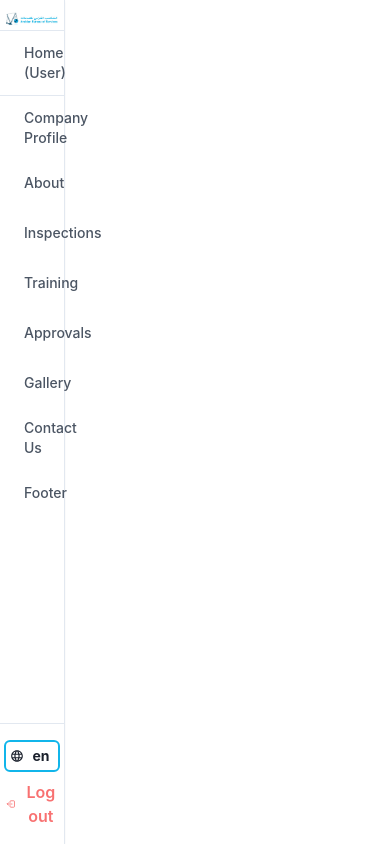
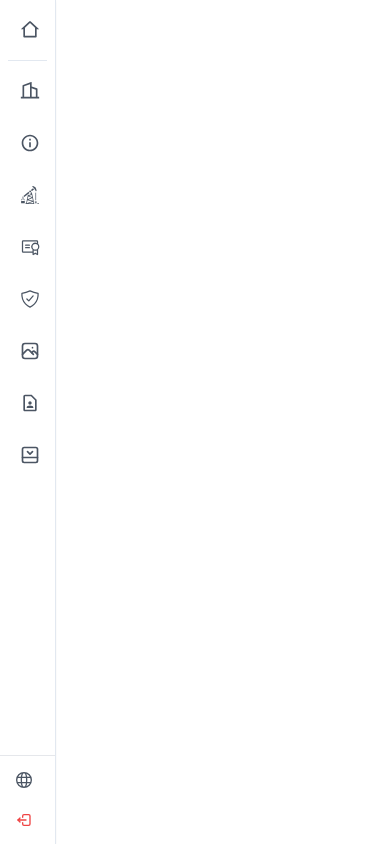
Before and after one commit to IOSdeVeloper20/bureau, a React (Create React App) app: page /Admin in a window 390 px wide. Built offline with nearby package versions, Linux system fonts and the light colour scheme; what tailwindcss-rtl would draw is missing.

Commit message:
Responsive Dashboard Done.

```diff
--- a/src/Components/LangButton/index.jsx
+++ b/src/Components/LangButton/index.jsx
@@ -1,20 +1,22 @@
 import React, { useContext } from "react";
-import { LangContext } from "../../Contexts/LangContext";
+// import { LangContext } from "../../Contexts/LangContext";
 import { MdOutlineLanguage } from "react-icons/md";
+import { UseLanguage } from "../../Hooks/UseLanguage";
 
 const LangButton = () => {
-  const { langState, setLangState } = useContext(LangContext);
+  // const { langState, setLangState } = useContext(LangContext);
+  const { language, toggleLanguage } = UseLanguage();
 
-  const handleLang = () => {
-    setLangState((prevLang) => (prevLang === "en" ? "ar" : "en"));
-  };
+  // const handleLang = () => {
+  //   setLangState((prevLang) => (prevLang === "en" ? "ar" : "en"));
+  // };
 
   return (
     <button
-      onClick={handleLang}
+      onClick={toggleLanguage}
       className="flex justify-center items-center gap-2 rounded-md border-2 border-lightBlue text-sm text-lighBlue font-bold pe-2 p-1">
       <MdOutlineLanguage />
-      {langState}
+      {language}
     </button>
   );
 };
--- a/src/Components/LogoutButton/index.jsx
+++ b/src/Components/LogoutButton/index.jsx
@@ -3,22 +3,22 @@ import { UserContext } from "../../Contexts/UserContext";
 import { useNavigate } from "react-router-dom";
 import { LangContext } from "../../Contexts/LangContext";
 import { TbLogout2 } from "react-icons/tb";
+import { UseLogout } from "../../Hooks/UseLogout";
 
-const LogoutButton = ({className}) => {
+const LogoutButton = ({ className }) => {
   const { setUserState } = useContext(UserContext);
   const navigate = useNavigate();
   const { langState } = useContext(LangContext);
+  const logout = UseLogout();
 
-  const handleSignOut = () => {
-    setUserState(false);
-    sessionStorage.removeItem("authToken");
-    navigate("/");
-  };
+  // const handleSignOut = () => {
+  //   setUserState(false);
+  //   sessionStorage.removeItem("authToken");
+  //   navigate("/");
+  // };
 
   return (
-    <button
-      onClick={handleSignOut}
-      className={`${className}`}>
+    <button onClick={logout} className={`${className}`}>
       <TbLogout2 />
       {langState === "en" ? "Log out" : "تسجيل الخروج"}
     </button>
--- a/src/Components/Sidebar/SidebarContainer.jsx
+++ b/src/Components/Sidebar/SidebarContainer.jsx
@@ -1,24 +1,42 @@
 import React from "react";
 import logo from "../../Assets/Images/logo.jpeg";
-import LogoutButton from "../LogoutButton";
-import LangButton from "../LangButton";
+import { GrLanguage } from "react-icons/gr";
+import { TbLogout2 } from "react-icons/tb";
+import { UseLanguage } from "../../Hooks/UseLanguage";
+import { UseLogout } from "../../Hooks/UseLogout";
 
 const SidebarContainer = ({ children }) => {
+  const { language, toggleLanguage } = UseLanguage();
+  const logout = UseLogout();
+
   return (
-    <aside className="h-screen w-1/6">
+    <aside className="h-screen transition-all duration-300 ease-in-out w-14 md:w-64">
       <nav className="h-full flex flex-col bg-white border-r shadow-sm">
-        <img src={logo} alt="white logo" className="pt-3 pb-1 px-1" />
+        {/* Logo section */}
+        <div className="p-4 border-b border-gray-200 hidden md:block">
+          <img src={logo} alt="Logo" className="w-full" />
+        </div>
 
-        <hr />
+        <ul className="flex-grow p-2 space-y-2">{children}</ul>
 
-        <ul className="flex-grow">{children}</ul>
+        <div className="border-t border-gray-200 p-2">
+          <button
+            onClick={toggleLanguage}
+            className="flex items-center w-full p-2 text-gray-600 hover:bg-gray-100 rounded-lg transition-colors duration-200">
+            <GrLanguage className="w-4 h-4" />
+            <span className="ml-3 hidden md:block">
+              {language === "en" ? "العربية" : "English"}
+            </span>
+          </button>
 
-        <hr />
-
-        <div className="flex flex-col justify-center items-center p-4 gap-2">
-          <LangButton />
-
-          <LogoutButton className="text-red-400 flex items-center font-semibold gap-2" />
+          <button
+            onClick={logout}
+            className="flex items-center w-full p-2 text-red-500 hover:bg-red-50 rounded-lg transition-colors duration-200 mt-2">
+            <TbLogout2 className="w-4 h-4" />
+            <span className="ml-3 hidden md:block">
+              {language === "en" ? "Logout" : "تسجيل الخروج"}
+            </span>
+          </button>
         </div>
       </nav>
     </aside>
--- a/src/Components/Sidebar/SidebarItem.jsx
+++ b/src/Components/Sidebar/SidebarItem.jsx
@@ -3,16 +3,23 @@ import { Link } from "react-router-dom";
 
 const SidebarItem = ({ icon, text, active, to }) => {
   return (
-    <li
-      className={`relative flex items-center py-2 px-3 my-1 font-medium cursor-pointer text-sm transition-colors ${
-        active ? "bg-cyan-200 text-darkBlue font-black rounded-md" : "hover:bg-cyan-50 text-gray-600"
-      }`}>
-      <Link to={to} className="flex items-center w-full">
-        {icon}
-        <span className="w-52 ml-3">{text}</span>
+    <li>
+      <Link
+        to={to}
+        className={`flex items-center p-3 rounded-lg transition-colors duration-200
+          ${active
+            ? "bg-cyan-200 text-darkBlue font-black rounded-md"
+            : "hover:bg-cyan-50 text-gray-600"
+          }`}
+      >
+        <div className="flex-shrink-0">
+          {icon}
+        </div>
+        <span className="ml-3 hidden md:block">{text}</span>
       </Link>
     </li>
   );
 };
 
+
 export default SidebarItem;
--- a/src/Components/Sidebar/index.jsx
+++ b/src/Components/Sidebar/index.jsx
@@ -18,7 +18,7 @@ const Sidebar = () => {
   return (
     <SidebarContainer>
       <SidebarItem
-        icon={<RiHome2Line size={30} />}
+        icon={<RiHome2Line size={20} />}
         text={langState === "en" ? "Home (User)" : "الصفحة الرئيسية (المستخدم)"}
         to="/"
       />
@@ -26,49 +26,49 @@ const Sidebar = () => {
       <hr />
 
       <SidebarItem
-        icon={<RiBuilding2Line size={30} />}
+        icon={<RiBuilding2Line size={20} />}
         text={langState === "en" ? "Company Profile" : "نبذة عن الشركة"}
         to="/admin/main"
         active={location.pathname === "/admin/main"}
       />
       <SidebarItem
-        icon={<MdInfoOutline size={30} />}
+        icon={<MdInfoOutline size={20} />}
         text={langState === "en" ? "About" : "عن الشركة"}
         to="/admin/about"
         active={location.pathname === "/admin/about"}
       />
       <SidebarItem
-        icon={<GiOilPump size={30} />}
+        icon={<GiOilPump size={20} />}
         text={langState === "en" ? "Inspections" : "الفحوصات"}
         to="/admin/inspections"
         active={location.pathname === "/admin/inspections"}
       />
       <SidebarItem
-        icon={<PiCertificate size={30} />}
+        icon={<PiCertificate size={20} />}
         text={langState === "en" ? "Training" : "التدريب"}
         to="/admin/training"
         active={location.pathname === "/admin/training"}
       />
       <SidebarItem
-        icon={<IoShieldCheckmarkOutline size={30} />}
+        icon={<IoShieldCheckmarkOutline size={20} />}
         text={langState === "en" ? "Approvals" : "الموافقات"}
         to="/admin/approvals"
         active={location.pathname === "/admin/approvals"}
       />
       <SidebarItem
-        icon={<TbPhoto size={30} />}
+        icon={<TbPhoto size={20} />}
         text={langState === "en" ? "Gallery" : "المعرض"}
         to="/admin/gallery"
         active={location.pathname === "/admin/gallery"}
       />
       <SidebarItem
-        icon={<MdOutlineContactPage size={30} />}
+        icon={<MdOutlineContactPage size={20} />}
         text={langState === "en" ? "Contact Us" : "اتصل بنا"}
         to="/admin/contactus"
         active={location.pathname === "/admin/contactus"}
       />
       <SidebarItem
-        icon={<LuPanelBottomClose size={30} />}
+        icon={<LuPanelBottomClose size={20} />}
         text={langState === "en" ? "Footer" : "الجزء السفلي للصفحة"}
         to="/admin/footer"
         active={location.pathname === "/admin/footer"}
--- a/src/Components/TextEditor/index.jsx
+++ b/src/Components/TextEditor/index.jsx
@@ -85,7 +85,7 @@ const TextEditor = ({ fileName, id }) => {
       <div className="flex justify-end items-center">
         <button
           onClick={handleUpdateButton}
-          className="bg-cyan-700 w-4/12 md:w-3/12 xl:w-2/12 px-3 py-1.5 text-white text-sm font-bold rounded-full">
+          className="bg-cyan-700 w-5/12 md:w-3/12 xl:w-2/12 px-3 py-1.5 text-white text-sm font-bold rounded-full">
           {langState === "en" ? "Update" : "تحديث"}
         </button>
       </div>
--- /dev/null
+++ b/src/Hooks/UseLanguage.jsx
@@ -0,0 +1,12 @@
+import { useContext } from "react";
+import { LangContext } from "../Contexts/LangContext";
+
+export const UseLanguage = () => {
+  const { langState, setLangState } = useContext(LangContext);
+
+  const toggleLanguage = () => {
+    setLangState((prevLang) => (prevLang === "en" ? "ar" : "en"));
+  };
+
+  return { language: langState, toggleLanguage };
+};
--- /dev/null
+++ b/src/Hooks/UseLogout.jsx
@@ -0,0 +1,16 @@
+import { useContext } from 'react';
+import { UserContext } from '../Contexts/UserContext';
+import { useNavigate } from 'react-router-dom';
+
+export const UseLogout = () => {
+  const { setUserState } = useContext(UserContext);
+  const navigate = useNavigate();
+
+  const logout = () => {
+    setUserState(false);
+    sessionStorage.removeItem("authToken");
+    navigate("/");
+  };
+
+  return logout;
+};
--- a/src/Pages/Dashboard/index.jsx
+++ b/src/Pages/Dashboard/index.jsx
@@ -6,7 +6,7 @@ const Dashboard = () => {
   return (
     <div className="flex h-screen">
       <Sidebar />
-      <main className="flex-grow overflow-y-auto">
+      <main className="flex-1 overflow-auto">
         <Outlet />
       </main>
     </div>
```
